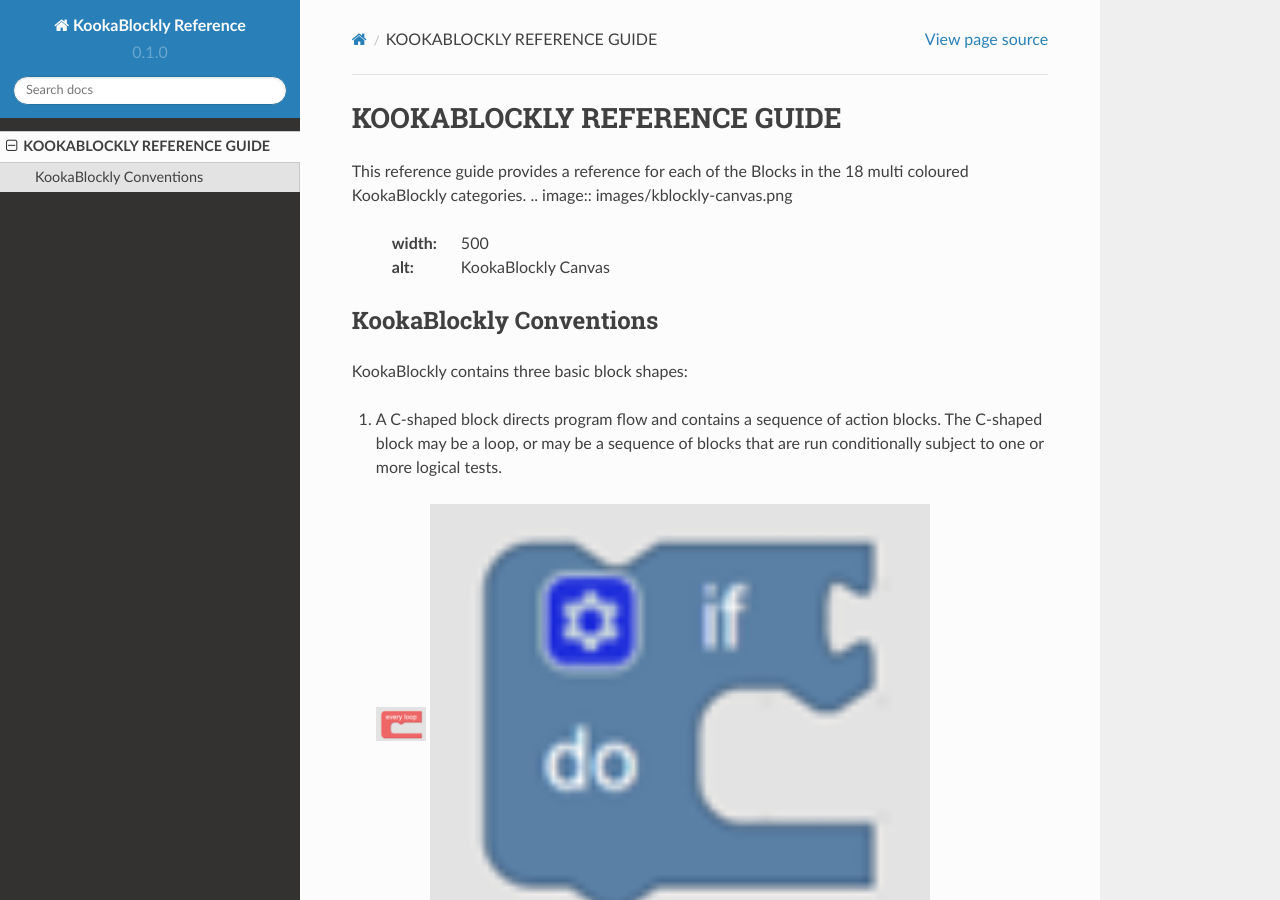
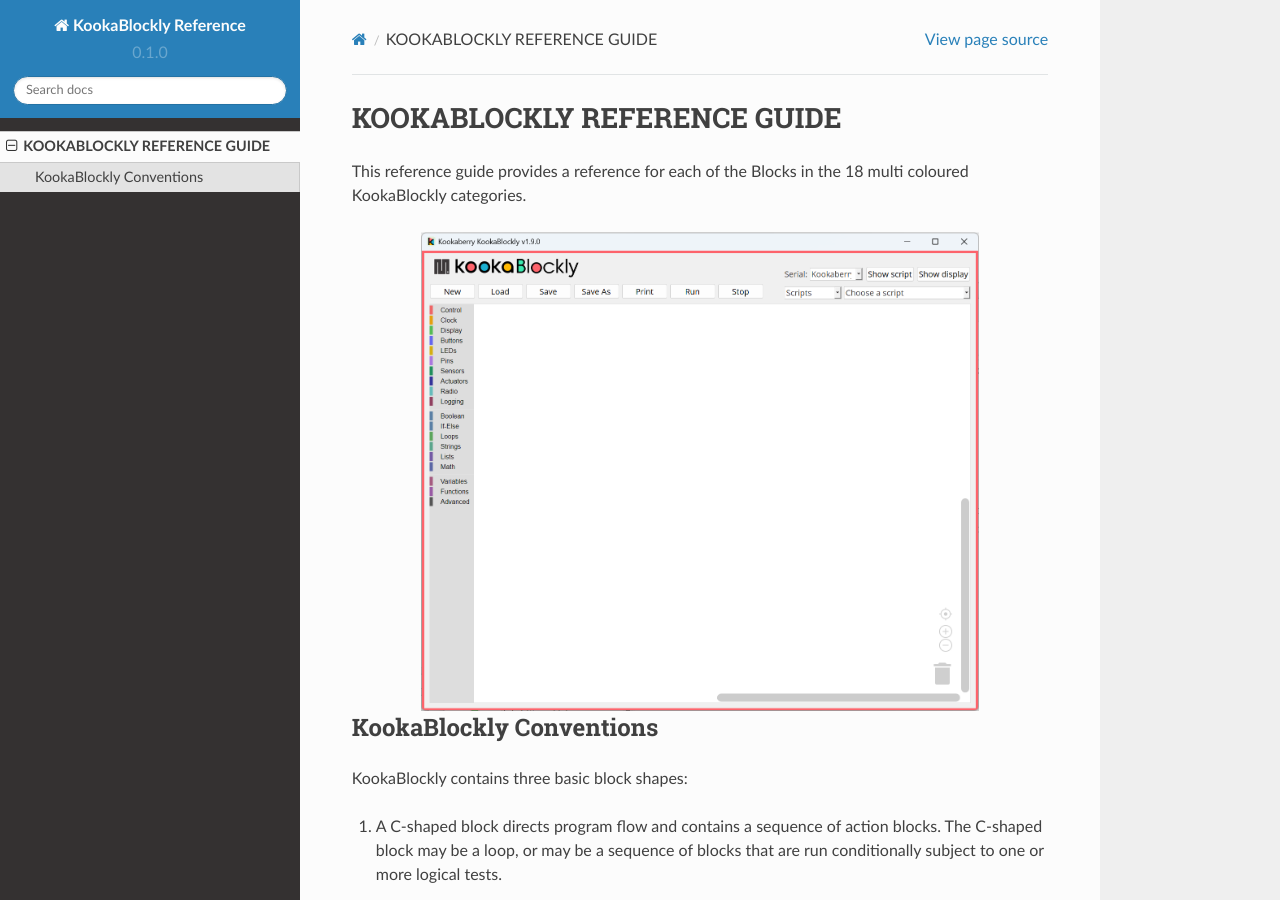
Before and after one commit to TDStrasser/KookaBlockly-Reference, a Sphinx documentation site: the page built from docs/source/conventions.rst, in a window 1280 px wide and 900 px high. Built offline with Sphinx 7.4.7 and the Read the Docs theme 2.0.0, drawn with Linux system fonts in a browser that asks for light colours.

Commit message:
Update conventions.rst

```diff
--- a/docs/source/conventions.rst
+++ b/docs/source/conventions.rst
@@ -2,8 +2,10 @@
 ============================
 
 This reference guide provides a reference for each of the Blocks in the 18 multi coloured KookaBlockly categories.
+
 .. image:: images/kblockly-canvas.png
-   :width: 500
+   :width: 80%
+   :align: center
    :alt: KookaBlockly Canvas
 
 KookaBlockly Conventions
@@ -12,11 +14,14 @@
 KookaBlockly contains three basic block shapes:
 
 1.	A C-shaped block directs program flow and contains a sequence of action blocks.  The C-shaped block may be a loop, or may be a sequence of blocks that are run conditionally subject to one or more logical tests.
-  .. image:: images/every-loop.png
-     :width: 50
 
-  .. image:: images/if-do.png
-     :width: 500
+.. image:: images/every-loop.png
+   :width: 25%
+   :align: center
+
+.. image:: images/if-do.png
+   :width: 25%
+   :align: right
 
 2.	An action or “do” block which performs an operation.  The block has an indent in the top border and a matching protrusion on the bottom border.  These blocks click together like jigsaw pieces and may be placed in a vertical column and within a C-shaped block.
 
```
